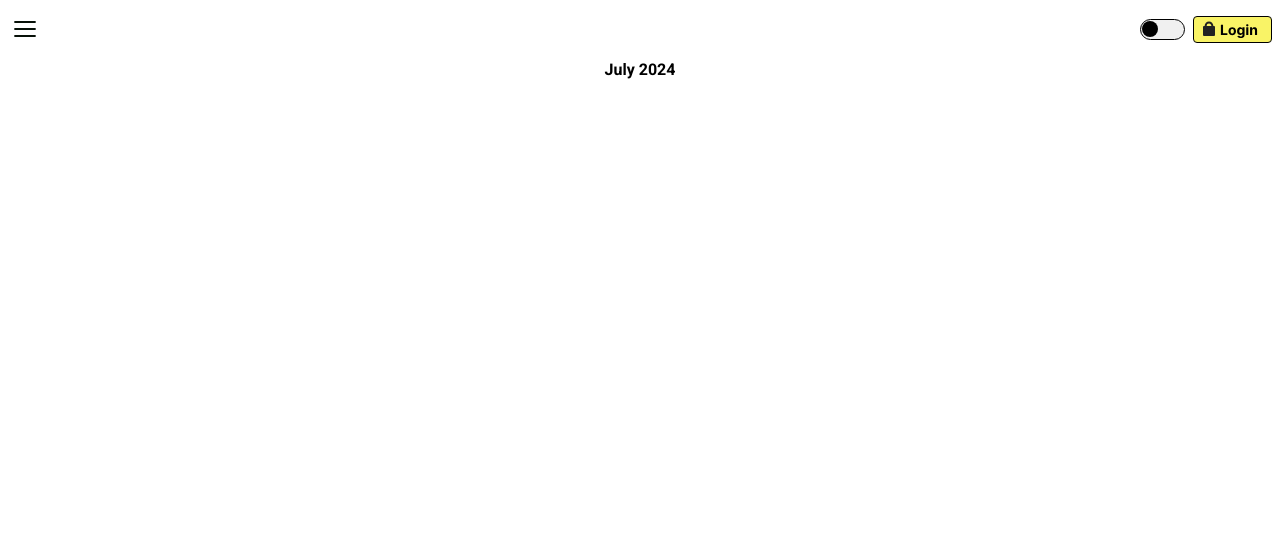
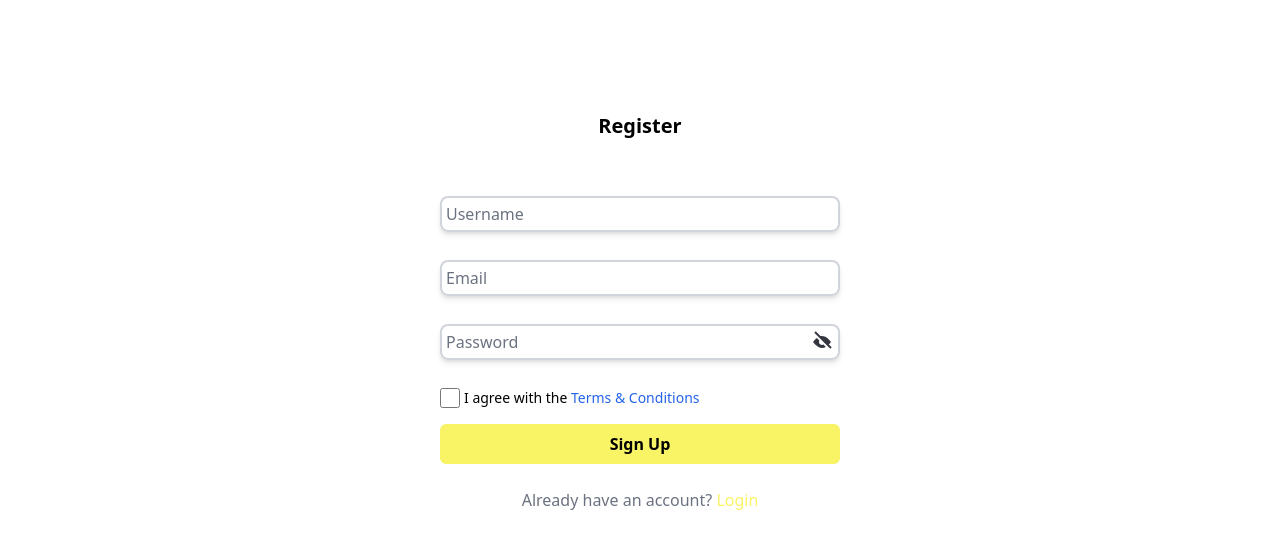
Before and after one commit to DanieliusRyliskis/Delayo-v2, a React (Vite) app in the folder client/: page / in a window 1280 px wide. Shown: the top 548 px of the page. Built offline with nearby package versions, Linux system fonts and the light colour scheme.

Commit message:
Changes router navigation

```diff
--- a/client/src/App.jsx
+++ b/client/src/App.jsx
@@ -7,9 +7,9 @@ function App() {
     <div>
       <BrowserRouter>
         <Routes>
-          <Route index element={<TaskPage />} />
+          <Route index element={<SignupPage />} />
+          {/* <Route index element={<TaskPage />} /> */}
           <Route path="/home" element={<TaskPage />} />
-          <Route path="/signup" element={<SignupPage />} />
         </Routes>
       </BrowserRouter>
     </div>
```
Also changed, not shown: client/src/pages/taskPage.jsx (+16 -0 lines).
